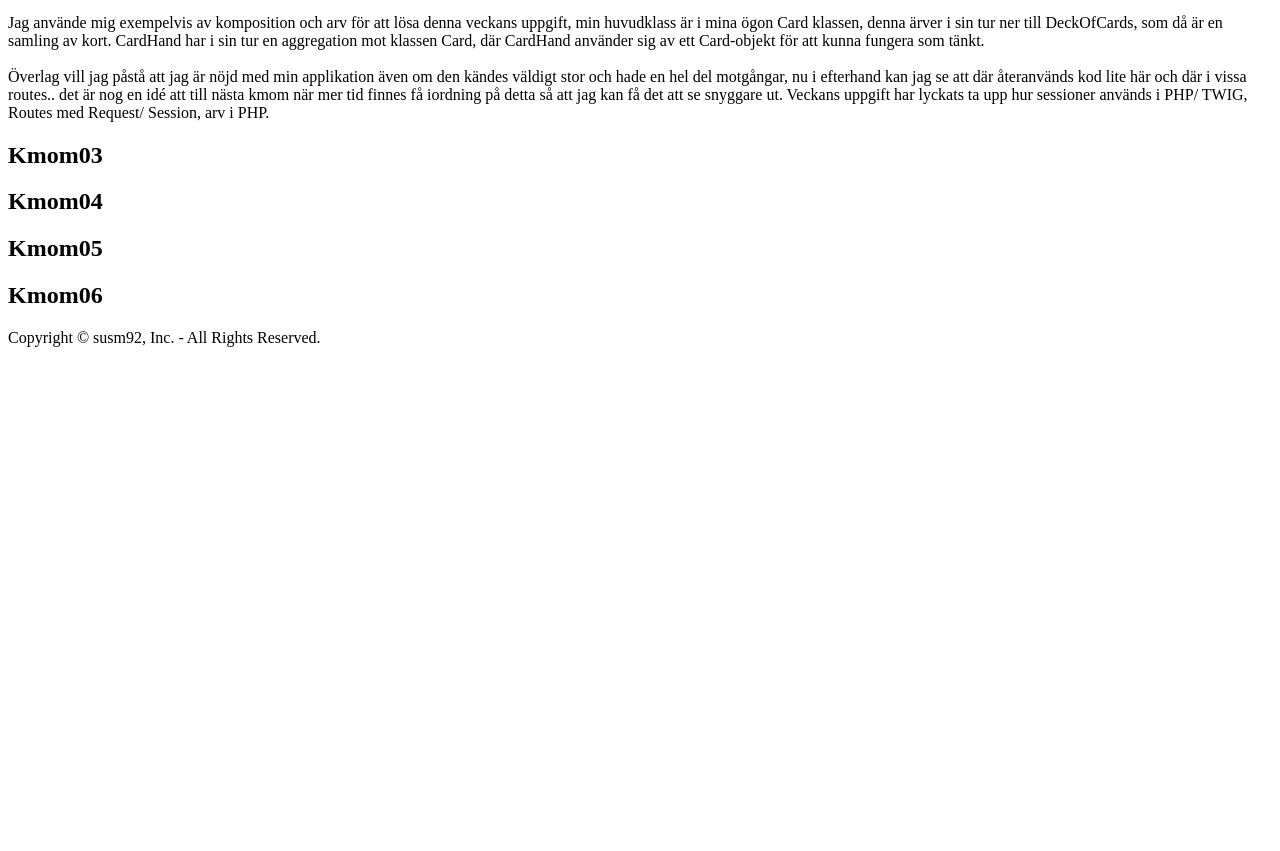
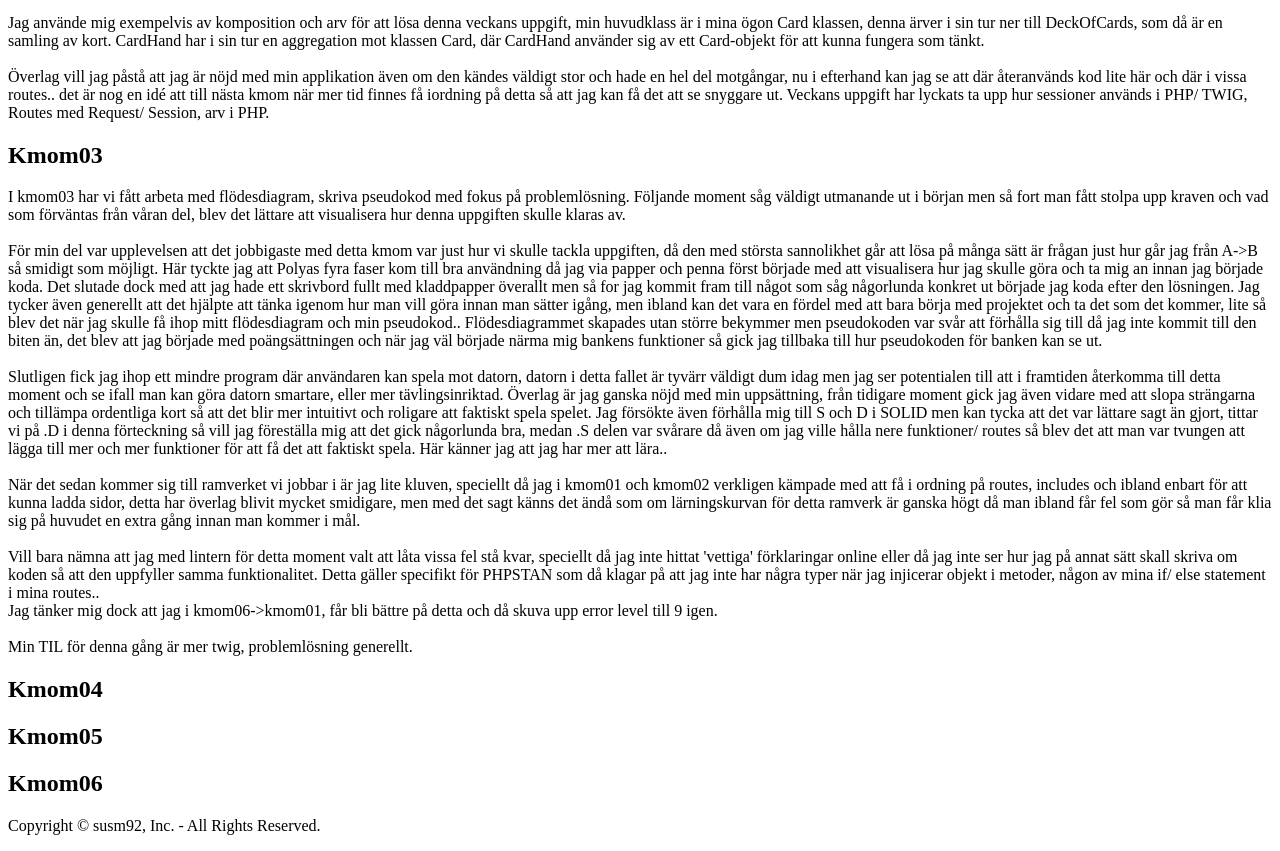
Before and after one commit to susm92/mvc, a Symfony app: template templates/report.html.twig in a window 1280 px wide. Shown: the part 852-1703 px from the top of the page. Before the commit the page ends 1199 px from the top, so only its background shows below. Run offline with Twig, Linux system fonts and the light colour scheme; the template is opened without the code that fills it, so the values that code supplies are empty; some libraries are stand-ins or nearby versions.

Commit message:
filled out report for this kmom

```diff
--- a/templates/report.html.twig
+++ b/templates/report.html.twig
@@ -36,6 +36,21 @@
             Överlag vill jag påstå att jag är nöjd med min applikation även om den kändes väldigt stor och hade en hel del motgångar, nu i efterhand kan jag se att där återanvänds kod lite här och där i vissa routes.. det är nog en idé att till nästa kmom när mer tid finnes få iordning på detta så att jag kan få det att se snyggare ut. Veckans uppgift har lyckats ta upp hur sessioner används i PHP/ TWIG, Routes med Request/ Session, arv i PHP.
         </p>
     <h2 id="kmom03">Kmom03</h2>
+        <p>
+            I kmom03 har vi fått arbeta med flödesdiagram, skriva pseudokod med fokus på problemlösning. Följande moment såg väldigt utmanande ut i början men så fort man fått stolpa upp kraven och vad som förväntas från våran del, blev det lättare att visualisera hur denna uppgiften skulle klaras av.
+            <br><br>
+            För min del var upplevelsen att det jobbigaste med detta kmom var just hur vi skulle tackla uppgiften, då den med största sannolikhet går att lösa på många sätt är frågan just hur går jag från A->B så smidigt som möjligt. Här tyckte jag att Polyas fyra faser kom till bra användning då jag via papper och penna först började med att visualisera hur jag skulle göra och ta mig an innan jag började koda. Det slutade dock med att jag hade ett skrivbord fullt med kladdpapper överallt men så for jag kommit fram till något som såg någorlunda konkret ut började jag koda efter den lösningen. Jag tycker även generellt att det hjälpte att tänka igenom hur man vill göra innan man sätter igång, men ibland kan det vara en fördel med att bara börja med projektet och ta det som det kommer, lite så blev det när jag skulle få ihop mitt flödesdiagram och min pseudokod.. Flödesdiagrammet skapades utan större bekymmer men pseudokoden var svår att förhålla sig till då jag inte kommit till den biten än, det blev att jag började med poängsättningen och när jag väl började närma mig bankens funktioner så gick jag tillbaka till hur pseudokoden för banken kan se ut.
+            <br><br>
+            Slutligen fick jag ihop ett mindre program där användaren kan spela mot datorn, datorn i detta fallet är tyvärr väldigt dum idag men jag ser potentialen till att i framtiden återkomma till detta moment och se ifall man kan göra datorn smartare, eller mer tävlingsinriktad. Överlag är jag ganska nöjd med min uppsättning, från tidigare moment gick jag även vidare med att slopa strängarna och tillämpa ordentliga kort så att det blir mer intuitivt och roligare att faktiskt spela spelet. Jag försökte även förhålla mig till S och D i SOLID men kan tycka att det var lättare sagt än gjort, tittar vi på .D i denna förteckning så vill jag föreställa mig att det gick någorlunda bra, medan .S delen var svårare då även om jag ville hålla nere funktioner/ routes så blev det att man var tvungen att lägga till mer och mer funktioner för att få det att faktiskt spela. Här känner jag att jag har mer att lära..
+            <br><br>
+            När det sedan kommer sig till ramverket vi jobbar i är jag lite kluven, speciellt då jag i kmom01 och kmom02 verkligen kämpade med att få i ordning på routes, includes och ibland enbart för att kunna ladda sidor, detta har överlag blivit mycket smidigare, men med det sagt känns det ändå som om lärningskurvan för detta ramverk är ganska högt då man ibland får fel som gör så man får klia sig på huvudet en extra gång innan man kommer i mål.
+            <br><br>
+            Vill bara nämna att jag med lintern för detta moment valt att låta vissa fel stå kvar, speciellt då jag inte hittat 'vettiga' förklaringar online eller då jag inte ser hur jag på annat sätt skall skriva om koden så att den uppfyller samma funktionalitet. Detta gäller specifikt för PHPSTAN som då klagar på att jag inte har några typer när jag injicerar objekt i metoder, någon av mina if/ else statement i mina routes..
+            <br>
+            Jag tänker mig dock att jag i kmom06->kmom01, får bli bättre på detta och då skuva upp error level till 9 igen.
+            <br><br>
+            Min TIL för denna gång är mer twig, problemlösning generellt.
+        </p>
     <h2 id="kmom04">Kmom04</h2>
     <h2 id="kmom05">Kmom05</h2>
     <h2 id="kmom06">Kmom06</h2>
```
Also changed, not shown: 1 other file.
